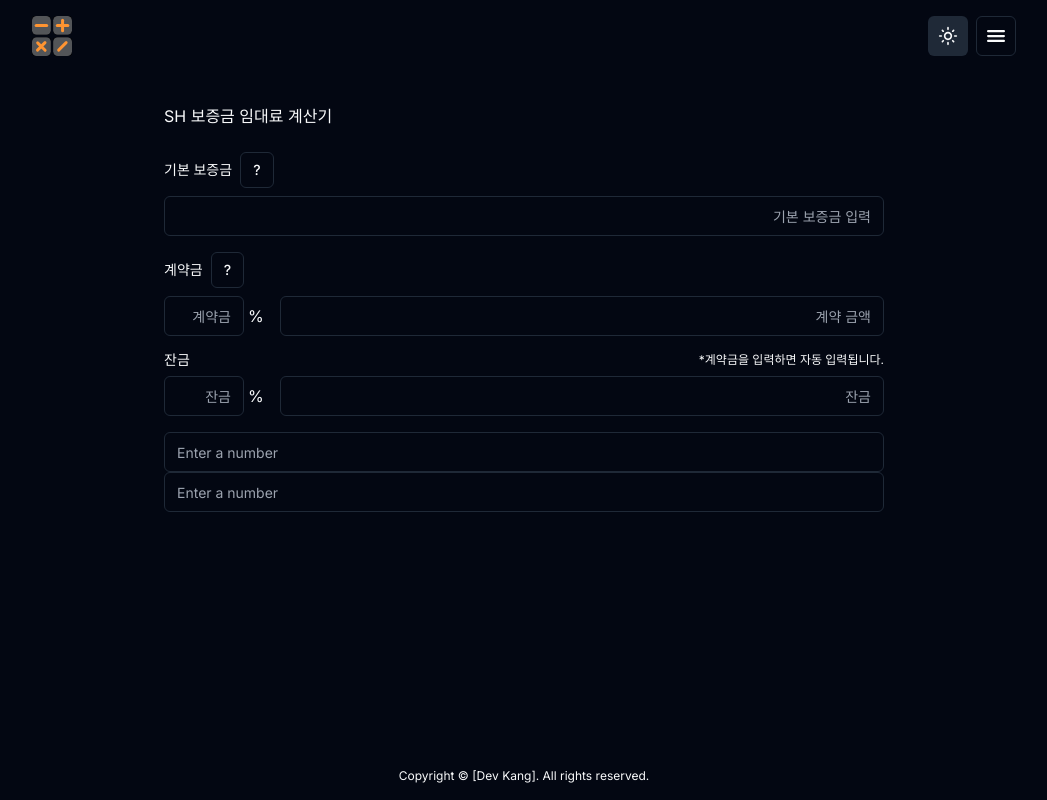
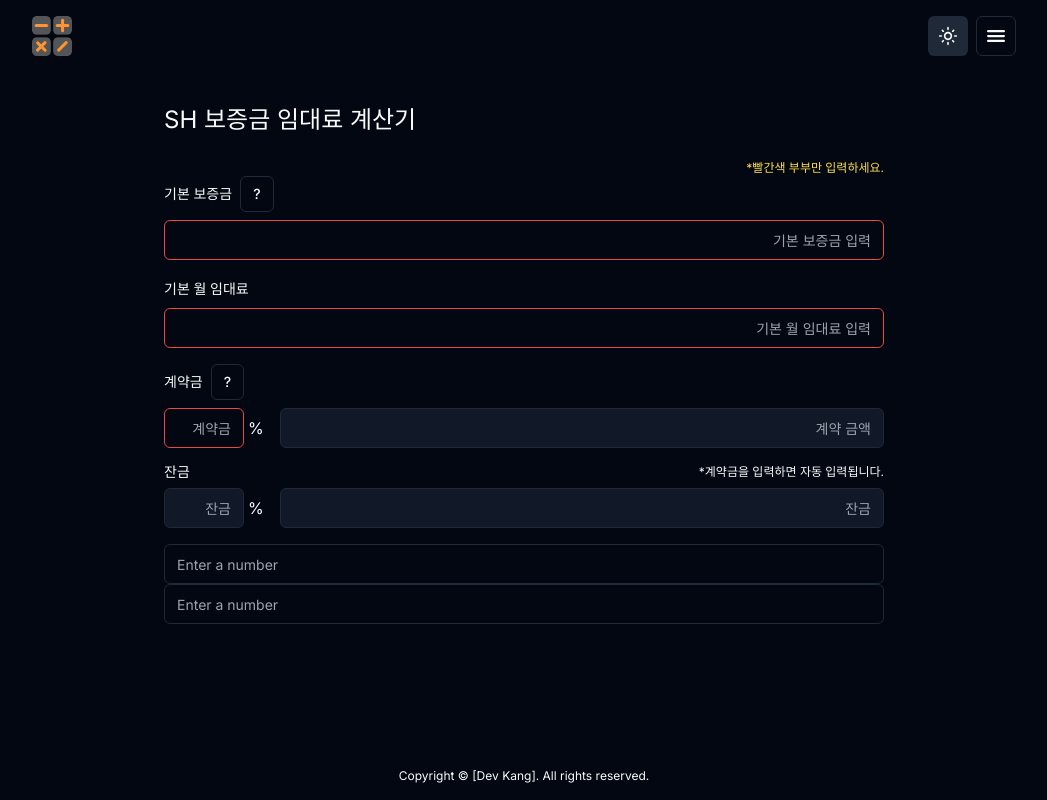
Before and after one commit to WebKBS/deposit-calculator, a Next.js app: page / in a window 1280 px wide. Shown: the whole page, without its empty margins (116-1163 px from the left). Built offline with nearby package versions, Linux system fonts and the light colour scheme.

Commit message:
기본 임대료 추가

```diff
--- a/app/page.tsx
+++ b/app/page.tsx
@@ -3,8 +3,11 @@ import Calculator from '@/components/Calculator';
 export default function Home() {
   return (
     <main className="flex-1">
-      <div className="max-w-screen-md m-auto pt-8 px-6">
-        <h2 className="mb-6">SH 보증금 임대료 계산기</h2>
+      <div className="max-w-screen-md px-6 pt-8 m-auto">
+        <h2 className="mb-6 text-2xl">SH 보증금 임대료 계산기</h2>
+        <p className="text-xs text-right text-green-600 dark:text-yellow-300">
+          *빨간색 부부만 입력하세요.
+        </p>
         <Calculator />
       </div>
     </main>
--- a/components/Calculator.tsx
+++ b/components/Calculator.tsx
@@ -7,6 +7,7 @@ import { Label } from './ui/label';
 
 export default function Calculator() {
   const [defaultValue, setDefault] = useState<string | null>(); // 기본 보증금
+  const [defaultRent, setDefaultRent] = useState<string | null>(); // 기본 월 임대료
   const [downPayment, setDownPayment] = useState<string | null>(); // 계약금
   const [calcDownPayment, setCalcDownPayment] = useState<string | null>(); // 계산된 계약금
   const [balance, setBalance] = useState<string | null>(); // 잔금
@@ -19,6 +20,11 @@ export default function Calculator() {
     setDownPayment('');
     setCalcDownPayment('');
     // console.log(inputNumber);
+  };
+
+  const defaultRentHandler = (event: ChangeEvent<HTMLInputElement>) => {
+    const inputNumber = parseInputValue(event.target.value);
+    setDefaultRent(inputNumber.toLocaleString());
   };
 
   // 계약금
@@ -61,7 +67,24 @@ export default function Calculator() {
           value={defaultValue || ''}
           pattern="[0-9]*"
           inputMode="numeric"
-          className="text-right"
+          className="text-right border-red-500"
+        />
+      </div>
+      <div className="mb-4">
+        <div className="mb-2">
+          <Label htmlFor="rent" className="mr-2">
+            기본 월 임대료
+          </Label>
+        </div>
+        <Input
+          id="rent"
+          type="text"
+          placeholder="기본 월 임대료 입력"
+          onChange={defaultRentHandler}
+          value={defaultRent || ''}
+          pattern="[0-9]*"
+          inputMode="numeric"
+          className="text-right border-red-500"
         />
       </div>
       <div className="mb-4">
@@ -81,14 +104,14 @@ export default function Calculator() {
               value={downPayment || ''}
               pattern="[0-9]*"
               inputMode="numeric"
-              className="flex-1 w-20 text-right"
+              className="flex-1 w-20 text-right border-red-500"
               maxLength={3}
             />
             <span>%</span>
           </div>
           <Input
             readOnly
-            className="text-right"
+            className="text-right bg-gray-200 dark:bg-gray-900"
             placeholder="계약 금액"
             value={calcDownPayment || ''}
           />
@@ -108,14 +131,14 @@ export default function Calculator() {
               type="text"
               placeholder="잔금"
               value={balance || ''}
-              className="flex-1 w-20 text-right"
+              className="flex-1 w-20 text-right bg-gray-200 dark:bg-gray-900"
               readOnly
             />
             <span>%</span>
           </div>
           <Input
             readOnly
-            className="text-right"
+            className="text-right bg-gray-200 dark:bg-gray-900"
             placeholder="잔금"
             value={calcBalance || ''}
           />
```
